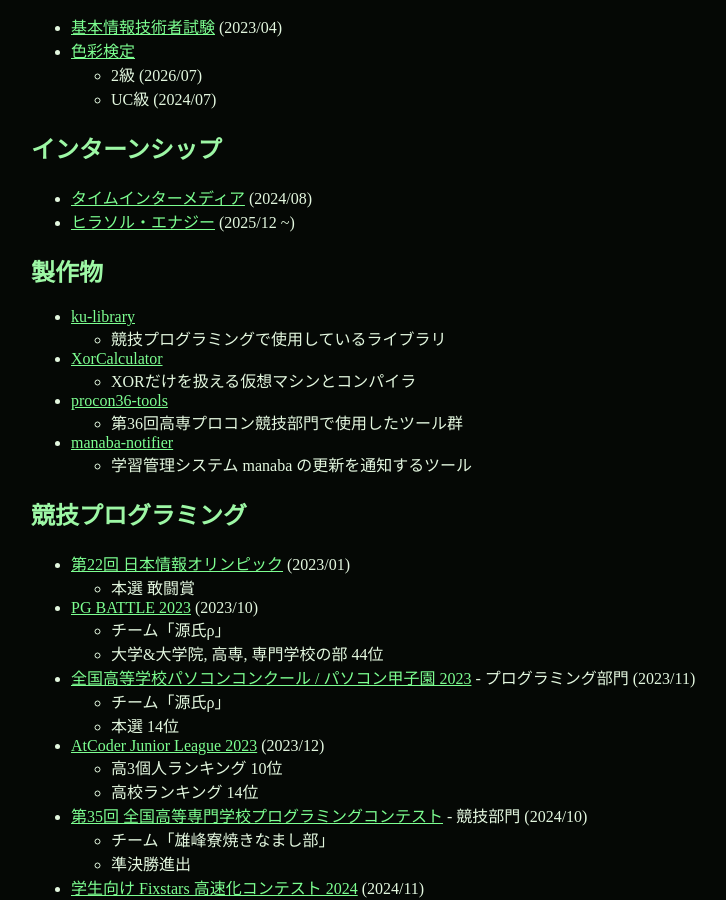
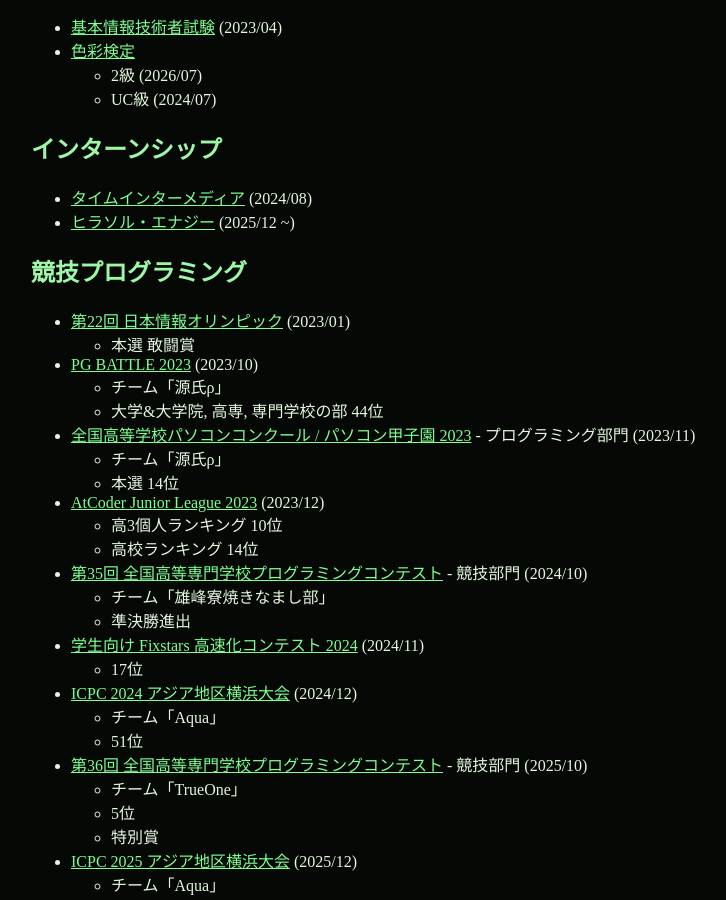
Before and after one commit to kogetsu0728/kogetsu0728.github.io, a Jekyll site: the page built from index.md, in a window 1280 px wide and 900 px high, scrolled down 766 px. Shown: the whole window, without its empty margins (229-955 px from the left). Built offline with Jekyll 4.4.1, drawn with Linux system fonts in a browser that asks for light colours.

Commit message:
chore: 製作物セクションを削除 (#11)
chore: remove projects section

```diff
--- a/index.md
+++ b/index.md
@@ -41,16 +41,6 @@
 ## インターンシップ
 - [タイムインターメディア](https://www.timedia.co.jp) (2024/08)
 - [ヒラソル・エナジー](https://j-ems.co.jp) (2025/12 ~)
-
-## 製作物
-- [ku-library](https://kogetsu0728.github.io/ku-library)
-    - 競技プログラミングで使用しているライブラリ
-- [XorCalculator](https://github.com/kogetsu0728/XorCalculator)
-    - XORだけを扱える仮想マシンとコンパイラ
-- [procon36-tools](https://github.com/procon36-nitkc/tools)
-    - 第36回高専プロコン競技部門で使用したツール群
-- [manaba-notifier](https://github.com/kogetsu0728/manaba-notifier)
-    - 学習管理システム manaba の更新を通知するツール
 
 ## 競技プログラミング
 - [第22回 日本情報オリンピック](https://www2.ioi-jp.org/joi/2022) (2023/01)
```
